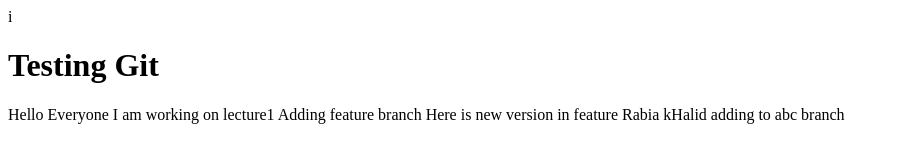
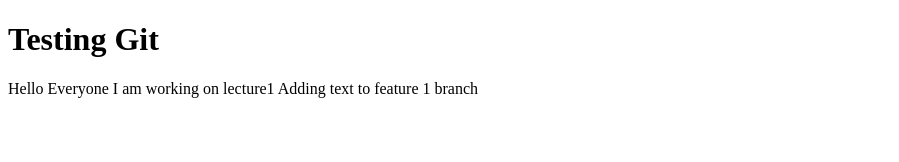
Before and after one commit to Rabia-Khalid/lecture1, a plain HTML site: page index.html in a window 1280 px wide. Shown: the whole page, without its empty margins (0-899 px from the left). Drawn offline with Linux system fonts and the light colour scheme.

Commit message:
adding to feature1  banch

```diff
--- a/index.html
+++ b/index.html
@@ -1,4 +1,4 @@
-i<!DOCTYPE html>
+<!DOCTYPE html>
 <html lang="en">
 <head>
     <meta charset="UTF-8">
@@ -8,9 +8,6 @@ i<!DOCTYPE html>
 <body>
 	<h1>Testing Git </h1>
 Hello Everyone I am working on lecture1
-Adding feature branch
-Here is new version in feature
-Rabia kHalid
-adding to abc branch
+Adding text to feature 1 branch
 </body>
 </html>
```
